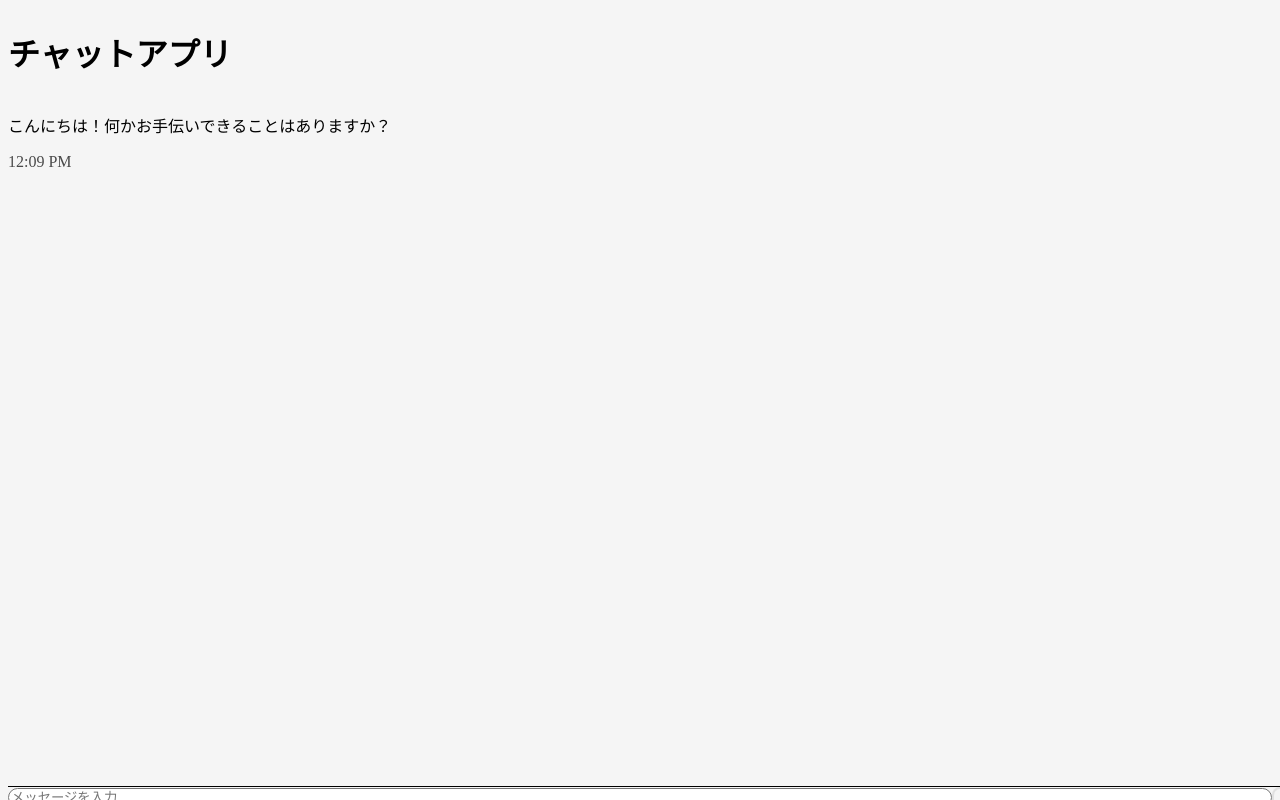
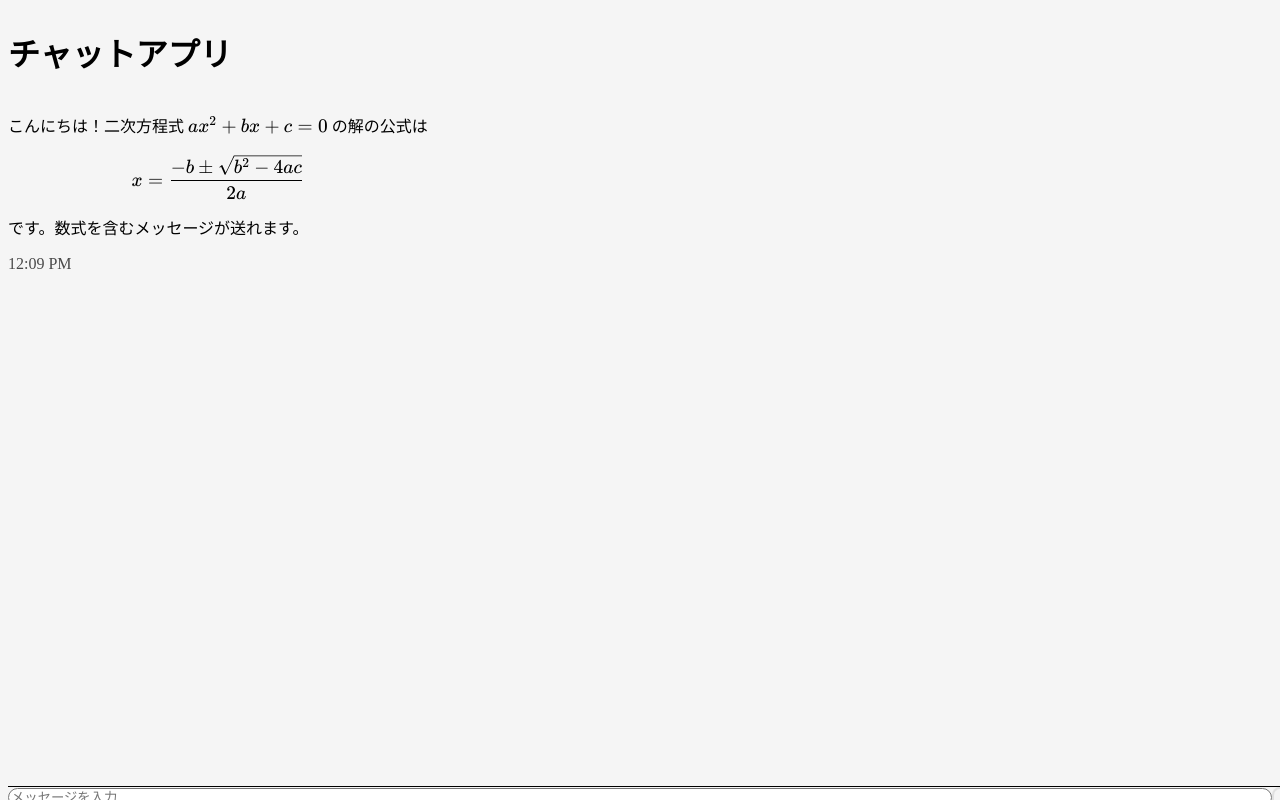
Before and after one commit to uttyuddy/hello-world-app, a Next.js app: page / in a window 1280 px wide. Built offline with nearby package versions, Linux system fonts and the light colour scheme.

Commit message:
Update page.tsx: show hello world

```diff
--- a/src/app/layout.tsx
+++ b/src/app/layout.tsx
@@ -1,6 +1,7 @@
 // layout.tsx
 import './globals.css';
 import type { Metadata } from 'next';
+import 'katex/dist/katex.min.css'; // KaTeXのCSSをインポート
 
 export const metadata: Metadata = {
   title: 'モバイルチャットアプリ',
--- a/src/app/page.tsx
+++ b/src/app/page.tsx
@@ -1,6 +1,7 @@
 'use client';
 
 import React, { useState, useRef, useEffect } from 'react';
+import MathText from '@/components/MathText';
 
 interface Message {
   id: string;
@@ -17,7 +18,7 @@ export default function Home() {
   const [messages, setMessages] = useState<Message[]>([
     {
       id: '1',
-      content: 'こんにちは！何かお手伝いできることはありますか？',
+      content: 'こんにちは！二次方程式 $ax^2 + bx + c = 0$ の解の公式は $$x = \\frac{-b \\pm \\sqrt{b^2 - 4ac}}{2a}$$ です。数式を含むメッセージが送れます。',
       sender: 'bot',
       timestamp: '', // 空文字列で初期化
     },
@@ -158,7 +159,9 @@ export default function Home() {
                   : 'bg-white text-gray-800 rounded-bl-none shadow'
               }`}
             >
-              <p className="text-sm">{message.content}</p>
+              <p className="text-sm">
+                <MathText text={message.content} />
+              </p>
               {renderTimestamp(message)}
             </div>
           </div>
--- /dev/null
+++ b/src/components/MathText.tsx
@@ -0,0 +1,127 @@
+import React, { useEffect, useRef } from 'react';
+import katex from 'katex';
+import 'katex/dist/katex.min.css';
+
+interface MathTextProps {
+  text: string;
+}
+
+// 数式とテキスト部分を分離するための関数
+function splitTextAndMath(text: string) {
+  const result: { type: 'text' | 'inline-math' | 'block-math'; content: string }[] = [];
+
+  // インラインと块の数式のパターン
+  const mathPattern = /(\$\$[\s\S]+?\$\$)|(\$[^$\n]+?\$)/g;
+
+  // マッチした位置を記録
+  let lastEnd = 0;
+  let match;
+
+  while ((match = mathPattern.exec(text)) !== null) {
+    // マッチの前にテキストがあれば追加
+    if (match.index > lastEnd) {
+      result.push({
+        type: 'text',
+        content: text.substring(lastEnd, match.index),
+      });
+    }
+
+    // マッチした数式を追加
+    if (match[1]) { // Block Math ($$...$$)
+      result.push({
+        type: 'block-math',
+        content: match[1].substring(2, match[1].length - 2), // $$を除去
+      });
+    } else if (match[2]) { // Inline Math ($...$)
+      result.push({
+        type: 'inline-math',
+        content: match[2].substring(1, match[2].length - 1), // $を除去
+      });
+    }
+
+    // 次の開始位置を更新
+    lastEnd = match.index + match[0].length;
+  }
+
+  // 残りのテキストを追加
+  if (lastEnd < text.length) {
+    result.push({
+      type: 'text',
+      content: text.substring(lastEnd),
+    });
+  }
+
+  return result;
+}
+
+const MathText: React.FC<MathTextProps> = ({ text }) => {
+  // テキストを解析
+  const parts = splitTextAndMath(text);
+
+  return (
+    <>
+      {parts.map((part, index) => {
+        if (part.type === 'text') {
+          return <span key={index}>{part.content}</span>;
+        }
+        else if (part.type === 'inline-math') {
+          return <InlineMathComponent key={index} formula={part.content} />;
+        }
+        else if (part.type === 'block-math') {
+          return <BlockMathComponent key={index} formula={part.content} />;
+        }
+        return null;
+      })}
+    </>
+  );
+};
+
+// インライン数式コンポーネント
+const InlineMathComponent: React.FC<{ formula: string }> = ({ formula }) => {
+  const containerRef = useRef<HTMLSpanElement>(null);
+
+  useEffect(() => {
+    if (containerRef.current) {
+      try {
+        katex.render(formula, containerRef.current, {
+          displayMode: false,
+          throwOnError: false
+        });
+      } catch (error) {
+        console.error('KaTeX inline rendering error:', error);
+        if (containerRef.current) {
+          containerRef.current.textContent = '$' + formula + '$';
+          containerRef.current.classList.add('text-red-500');
+        }
+      }
+    }
+  }, [formula]);
+
+  return <span ref={containerRef} />;
+};
+
+// ブロック数式コンポーネント
+const BlockMathComponent: React.FC<{ formula: string }> = ({ formula }) => {
+  const containerRef = useRef<HTMLDivElement>(null);
+
+  useEffect(() => {
+    if (containerRef.current) {
+      try {
+        katex.render(formula, containerRef.current, {
+          displayMode: true,
+          throwOnError: false
+        });
+      } catch (error) {
+        console.error('KaTeX block rendering error:', error);
+        if (containerRef.current) {
+          containerRef.current.textContent = '$$' + formula + '$$';
+          containerRef.current.classList.add('text-red-500');
+        }
+      }
+    }
+  }, [formula]);
+
+  return <div ref={containerRef} className="py-2" />;
+};
+
+export default MathText;
```
Also changed, not shown: package.json (+8 -6 lines), 1 other file (tests, documents, lock files or other folders).
